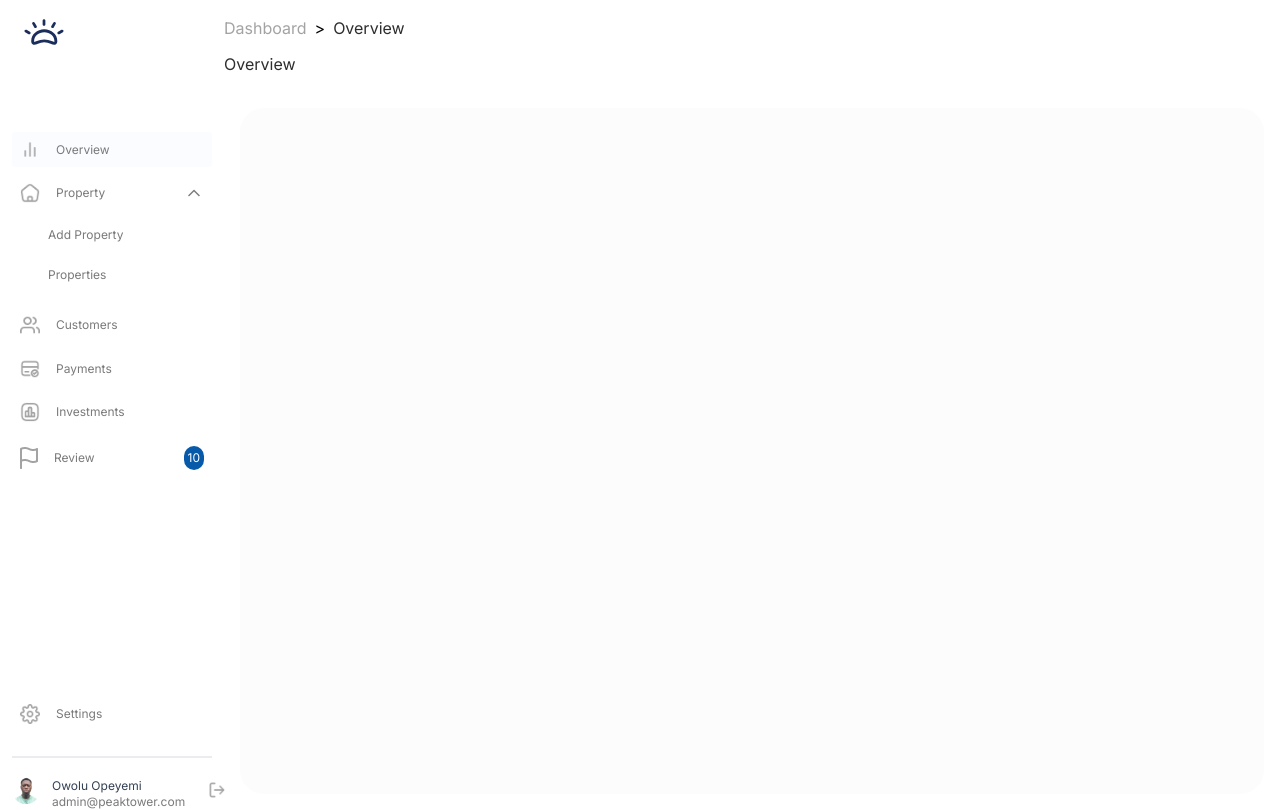
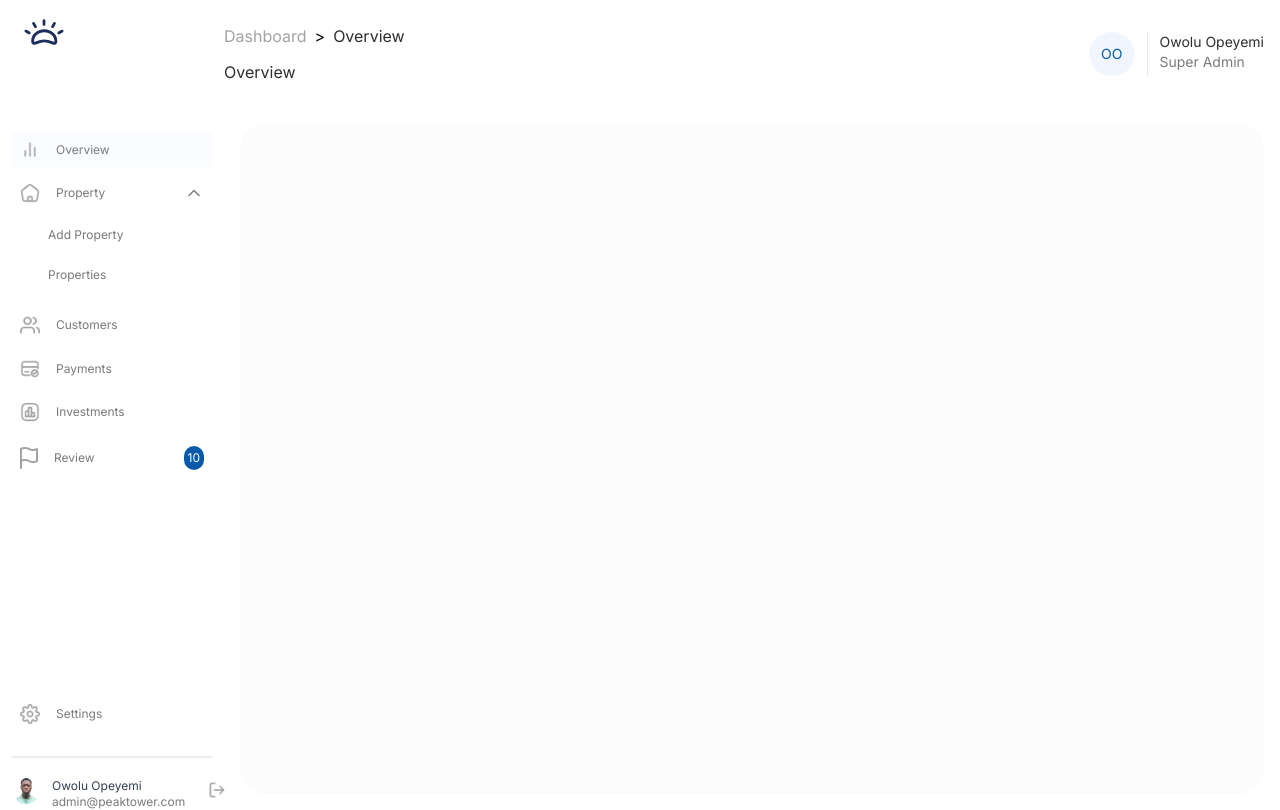
Before and after one commit to popsam22/lantan-frontend, a React (Vite) app: page /admin in a window 1280 px wide. Built offline with nearby package versions, Linux system fonts and the light colour scheme.

Commit message:
feat: navbar avatar

```diff
--- a/src/components/Navbar.tsx
+++ b/src/components/Navbar.tsx
@@ -3,14 +3,23 @@ import { NavbarProp } from "../types";
 const Navbar = ({ item }: NavbarProp) => {
   return (
     <div>
-      <nav className="flex relative top-0 w-full bg-white py-4">
+      <nav className="flex relative top-0 w-full bg-white py-4 justify-between items-center">
         <div>
-          <div className="flex mb-3 gap-2">
+          <div className="flex  mb-3 gap-2">
             <p className="text-[#A3A3A3]">Dashboard</p>
             {">"}
             <p className="text-[#2E2E2E]">{item}</p>
           </div>
           <div className="text-[#2E2E2E]">{item}</div>
+        </div>
+        <div className="flex p-4 divide-x gap-3">
+          <p className="bg-[#F1F6FE] p-3 rounded-full text-sm text-[#075AAA]">
+            OO
+          </p>
+          <div className="flex flex-col pl-3 items-start">
+            <p className="text-[#2E2E2E] text-sm">Owolu Opeyemi</p>
+            <p className="text-[#7A7A7A] text-sm">Super Admin</p>
+          </div>
         </div>
       </nav>
     </div>
```
